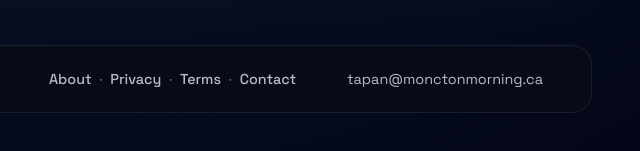
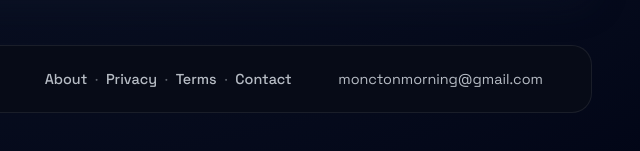
Before and after one commit to tapan38/Moncotonmorningnews, a plain HTML site: page index.html in a window 1280 px wide. Shown: the part 1005-1156 px from the top of the page, 640-1280 px from the left. Drawn offline with Linux system fonts and the light colour scheme; no server answers.

Commit message:
Update contact email in footer section

```diff
--- a/index.html
+++ b/index.html
@@ -503,9 +503,9 @@
           <a href="about.html">About</a><span>&middot;</span>
           <a href="privacy.html">Privacy</a><span>&middot;</span>
           <a href="terms.html">Terms</a><span>&middot;</span>
-          <a href="mailto:tapan@monctonmorning.ca">Contact</a>
+          <a href="mailto:monctonmorning@gmail.com">Contact</a>
         </div>
-        <div>tapan@monctonmorning.ca</div>
+        <div>monctonmorning@gmail.com</div>
       </footer>
     </div>
 
```
